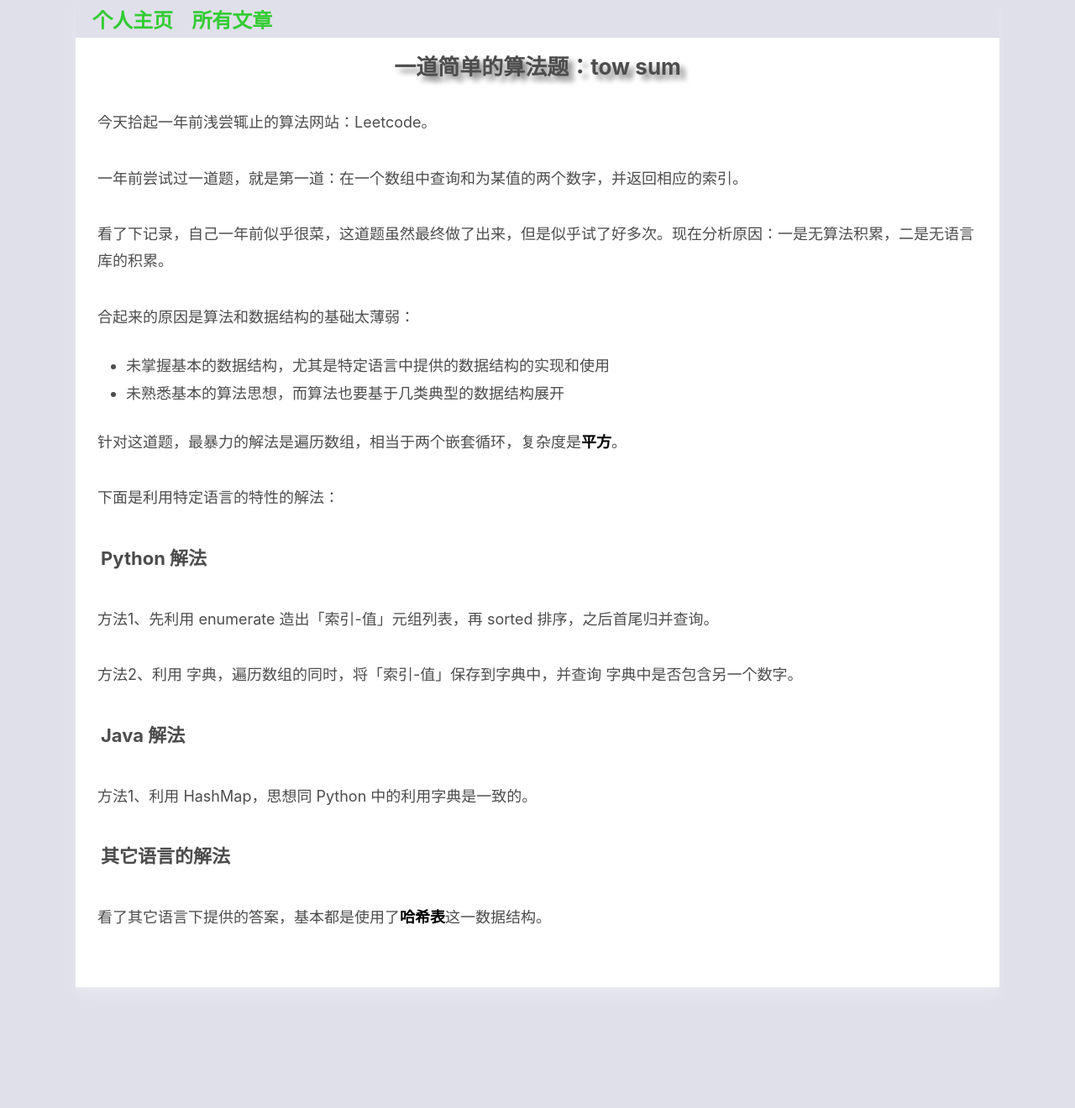
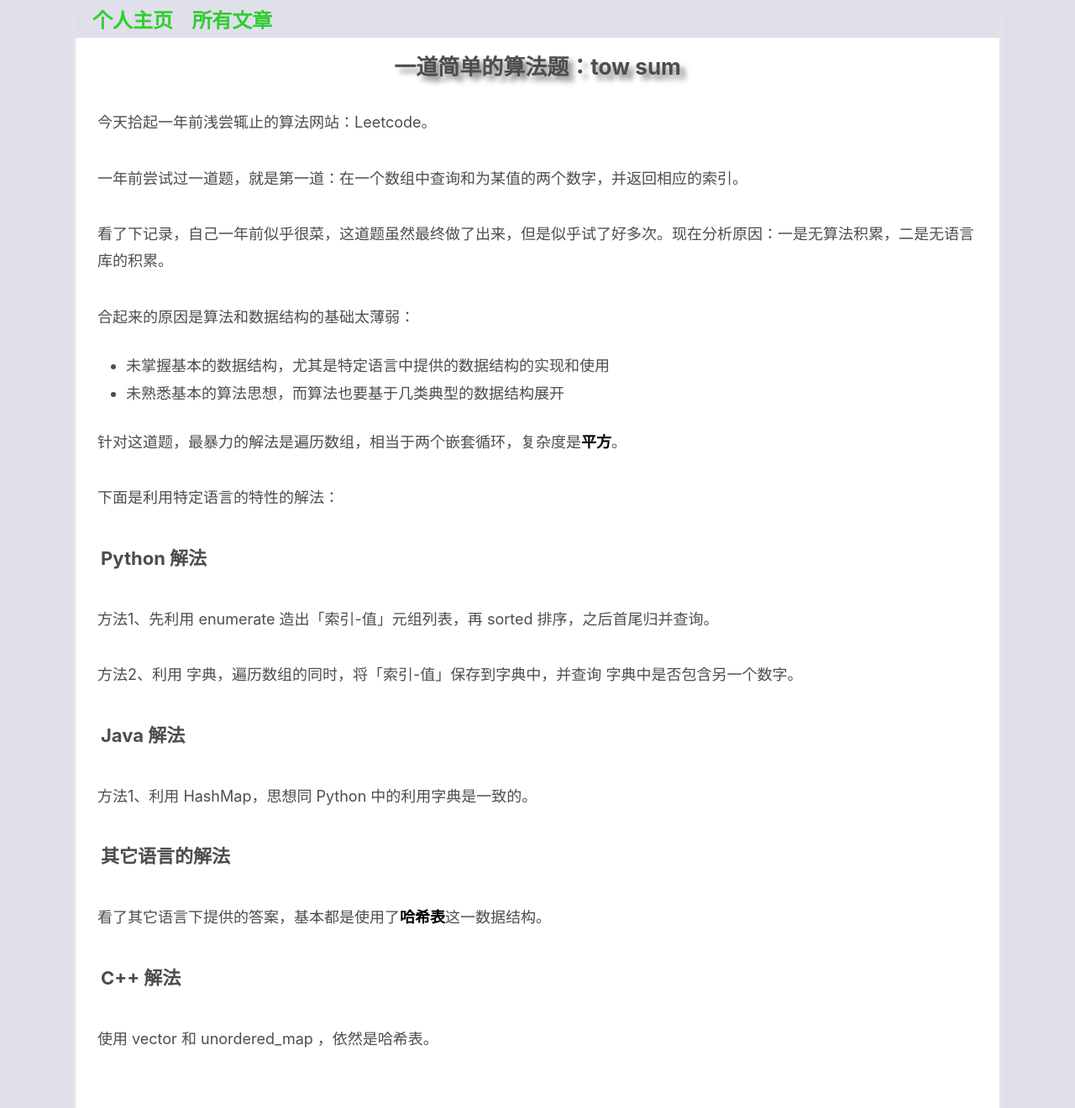
Before and after one commit to xxleyi/xxleyi.github.io, a Jekyll site: the page built from _posts/2017-09-30-一道简单的算法题：tow sum.md, in a window 1280 px wide and 1320 px high. Shown: the whole window at 84% size. Built offline with Jekyll 4.4.1, drawn with Linux system fonts in a browser that asks for light colours.

Commit message:
update a old blog.

```diff
--- a/_posts/2017-09-30-一道简单的算法题：tow sum.md
+++ b/_posts/2017-09-30-一道简单的算法题：tow sum.md
@@ -30,3 +30,7 @@
 ## 其它语言的解法
 
 看了其它语言下提供的答案，基本都是使用了**哈希表**这一数据结构。
+
+## C++ 解法
+
+使用 vector 和 unordered\_map ，依然是哈希表。
```
